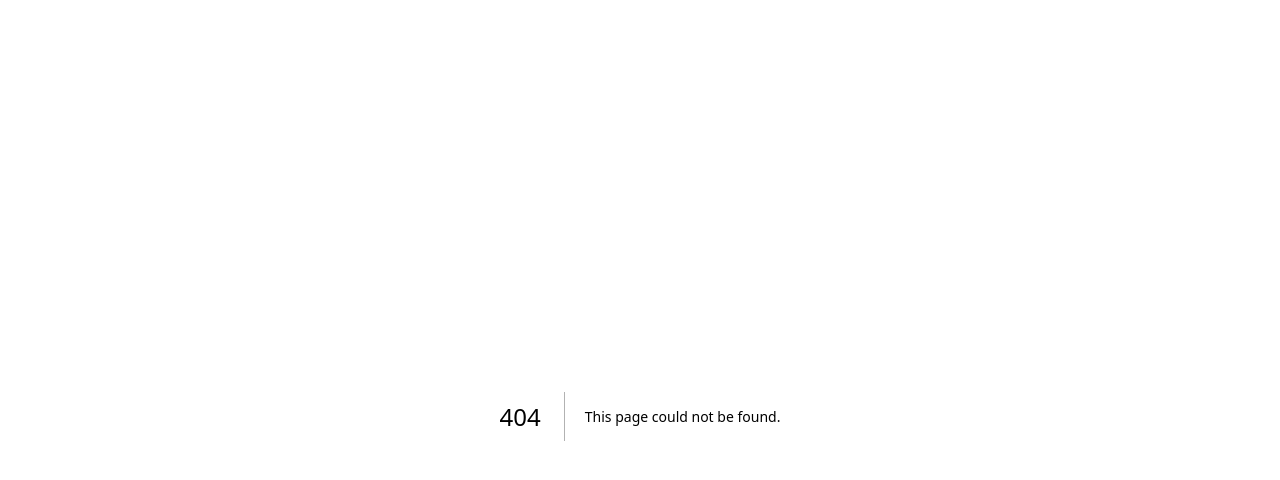
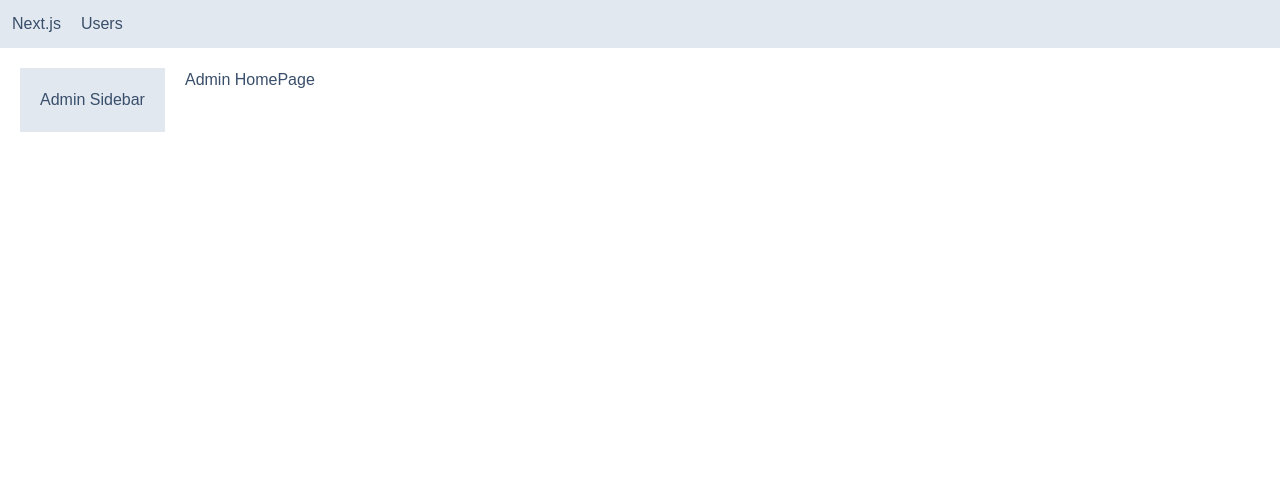
Before and after one commit to mohammad-shirani-developer/next-app, a Next.js app: page /admin in a window 1280 px wide. Before the commit this address had no page. Shown: the top 480 px of the page. Built offline with nearby package versions, Linux system fonts and the light colour scheme.

Commit message:
Craete admin layout and add navbar

```diff
--- /dev/null
+++ b/app/NavBar.tsx
@@ -0,0 +1,15 @@
+import Link from "next/link";
+import React from "react";
+
+const NavBar = () => {
+  return (
+    <div className="flex bg-slate-200 p-3">
+      <Link href="/" className="mr-5">
+        Next.js
+      </Link>
+      <Link href="/users">Users</Link>
+    </div>
+  );
+};
+
+export default NavBar;
--- /dev/null
+++ b/app/admin/layout.tsx
@@ -0,0 +1,16 @@
+import React, { ReactNode } from "react";
+
+interface Props {
+  children: ReactNode;
+}
+
+const AdminLayout = ({ children }: Props) => {
+  return (
+    <div className="flex">
+      <aside className="bg-slate-200 p-5 mr-5">Admin Sidebar</aside>
+      <div>{children}</div>
+    </div>
+  );
+};
+
+export default AdminLayout;
--- /dev/null
+++ b/app/admin/page.tsx
@@ -0,0 +1,7 @@
+import React from "react";
+
+const AdminHomePage = () => {
+  return <div>Admin HomePage</div>;
+};
+
+export default AdminHomePage;
--- a/app/globals.css
+++ b/app/globals.css
@@ -24,5 +24,10 @@
 
 body {
   font-family: Arial, Helvetica, sans-serif;
-  padding: 1rem;
 }
+
+@layer base {
+  h1 {
+    @apply font-extrabold text-2xl mb-3;
+  }
+}
--- a/app/layout.tsx
+++ b/app/layout.tsx
@@ -1,6 +1,7 @@
 import type { Metadata } from "next";
 import { Geist, Geist_Mono } from "next/font/google";
 import "./globals.css";
+import NavBar from "./NavBar";
 
 const geistSans = Geist({
   variable: "--font-geist-sans",
@@ -27,7 +28,8 @@
       <body
         className={`${geistSans.variable} ${geistMono.variable} antialiased`}
       >
-        {children}
+        <NavBar />
+        <main className="p-5">{children}</main>
       </body>
     </html>
   );
```
